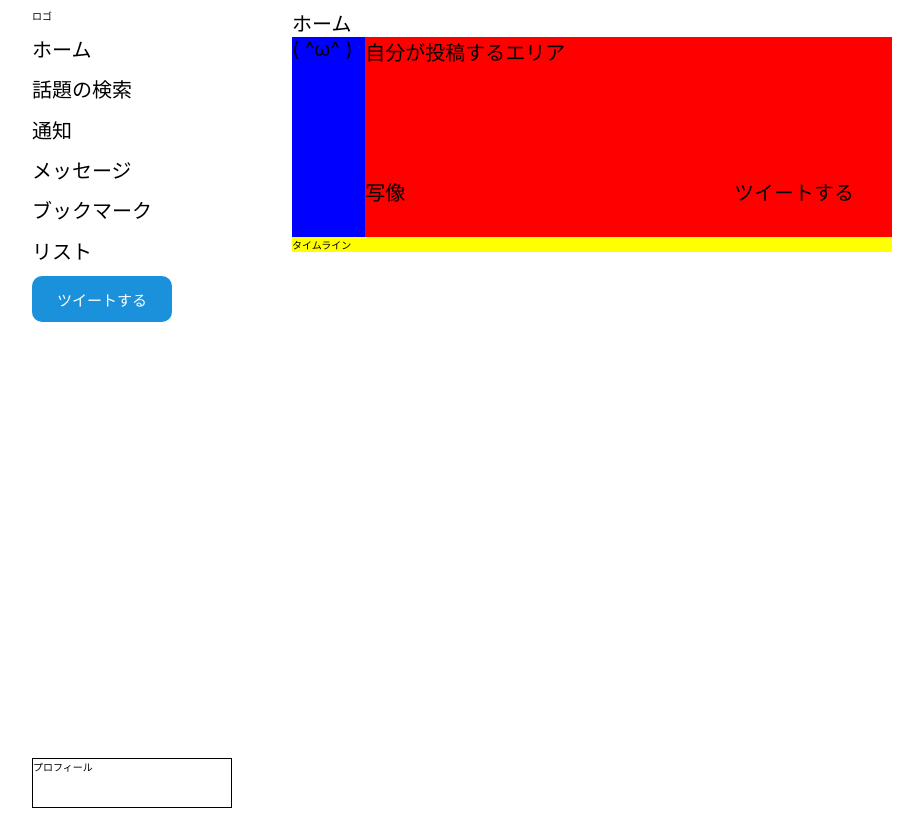
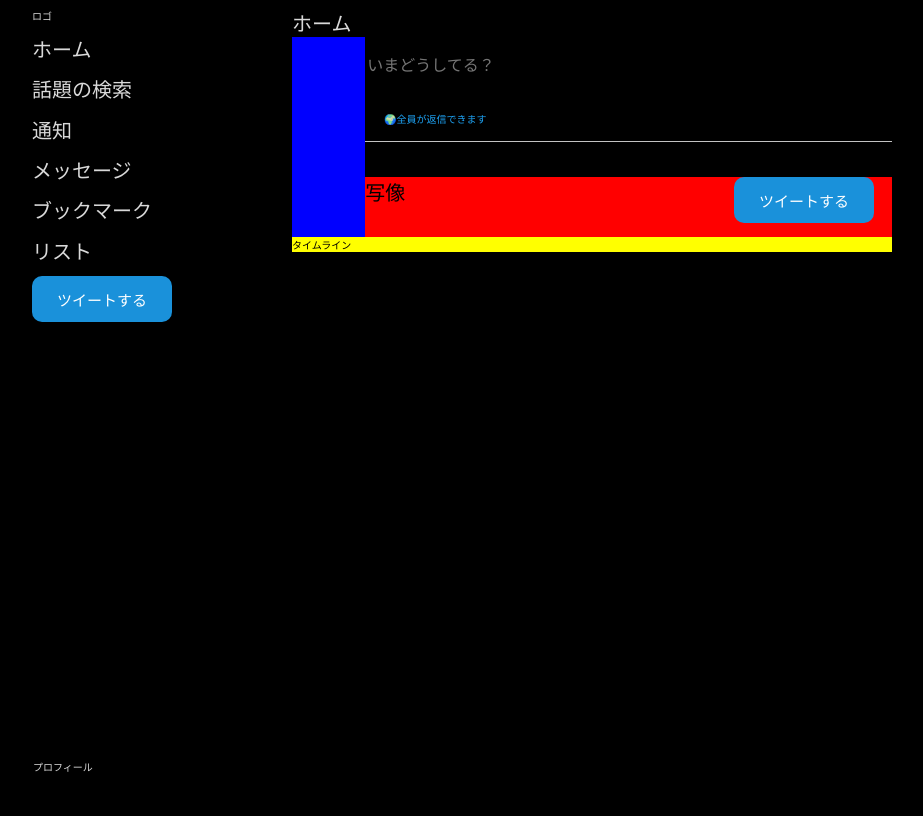
Before and after one commit to ponsaaan/Christina, a Next.js app: page / in a window 1280 px wide. Shown: the whole page, without its empty margins (81-1004 px from the left). Built offline with nearby package versions, Linux system fonts and the light colour scheme.

Commit message:
feat: 背景色の変更

```diff
--- a/src/GlobalStyle.tsx
+++ b/src/GlobalStyle.tsx
@@ -4,8 +4,10 @@ export const GlobalStyle = createGlobalStyle`
     padding: 0;
     margin: 0;
     font-size: 10px;
+    background-color: #000000;
     font-family: -apple-system, BlinkMacSystemFont, Segoe UI, Roboto, Oxygen,
       Ubuntu, Cantarell, Fira Sans, Droid Sans, Helvetica Neue, sans-serif;
+
     }
 
   a {
--- a/src/pages/index.tsx
+++ b/src/pages/index.tsx
@@ -36,9 +36,15 @@ const Home: React.VFC = () => {
         <Wrapper>
           <Header>ホーム</Header>
           <MyTweet>
-          <ProfileIcon>( ^ω^ )</ProfileIcon>
+          <ProfileIcon>
+          <link rel="icon" href="/sampleprofilephoto.ico" />
+          </ProfileIcon>
           <TweetArea>
-            <TweetAreaUpper>自分が投稿するエリア</TweetAreaUpper>
+            <TweetAreaUpper>
+              <TweetTextInput type="text"　placeholder="いまどうしてる？" ></TweetTextInput>
+              <TweetTextInputSub>🌍全員が返信できます</TweetTextInputSub>
+              <TweetTextUnderLine></TweetTextUnderLine>
+              </TweetAreaUpper>
             <TweetAreaLower>
               <IconArea>写像</IconArea>
               <TweetButton>ツイートする</TweetButton>
@@ -55,6 +61,9 @@ const Home: React.VFC = () => {
 };
 
 export default Home;
+
+
+
 
 const Container = styled.div`
   display: flex;
@@ -75,6 +84,7 @@ const UpperNav = styled.div``;
 const LowerNav = styled.div``;
 const Item = styled.div`
   font-size: 2rem;
+  color: #D9D9D9;
 `;
 const ButtonArea = styled.button`
   width: 14rem;
@@ -88,6 +98,7 @@ const ButtonArea = styled.button`
 `;
 const Header = styled.div`
   font-size: 2rem;
+  color: #D9D9D9;
   width: 60rem;
 `;
 const MyTweet = styled.div`
@@ -106,6 +117,7 @@ width: 60rem;
 `;
 const LogoArea = styled.div`
   height: 2em;
+  color: #D9D9D9;
 `;
 const MainArea = styled.div`
   display: flex;
@@ -119,6 +131,7 @@ const ProfileArea = styled.div`
   width: 100%;
   height: 5rem;
   border: 1px solid black;
+  color: #D9D9D9;
 `;
 
 const ProfileIcon = styled.div`
@@ -133,11 +146,46 @@ width: 87.8%;
 `;
 const TweetAreaUpper = styled.div`
 height: 7em;
+background-color: #000000;
+
 `;
 const TweetAreaLower = styled.div`
 height: 3em;
 display: flex;`;
 const IconArea = styled.div`
   width: 70%;`;
-const TweetButton = styled.div`
-  width: 30%;`;
+const TweetButton = styled.button`
+  width: 14rem;
+  height: 4.6rem;
+  background: #1A91DA;
+  border-radius: 10px;
+  border: transparent;
+  color: #FFFFFF;
+  font-size: 1.5rem;
+  cursor: pointer;
+  `;
+const TweetTextInput = styled.input`
+   font-size: 16px;
+    width: 100%;
+    border: none;
+    outline: none;
+    padding-top: 2rem;
+    padding-bottom: 2rem;
+    box-sizing: border-box;
+    background-color: #000000;
+    color: #D9D9D9;
+   `;
+   const TweetTextInputSub = styled.button`
+   width: 14rem;
+  height: 4.6rem;
+  background: #000000;
+  border-radius: 10px;
+  border: transparent;
+  color: #1DA1F2;
+  font-size: 1rem;
+  cursor: pointer;
+   `;
+   const TweetTextUnderLine = styled.div`
+   position: relative;
+    border-top: 1px solid #c2c2c2;
+   `;
```
Also changed, not shown: tsconfig.json (+22 -18 lines), .eslintrc.js, 1 other file (tests, documents, lock files or other folders).
